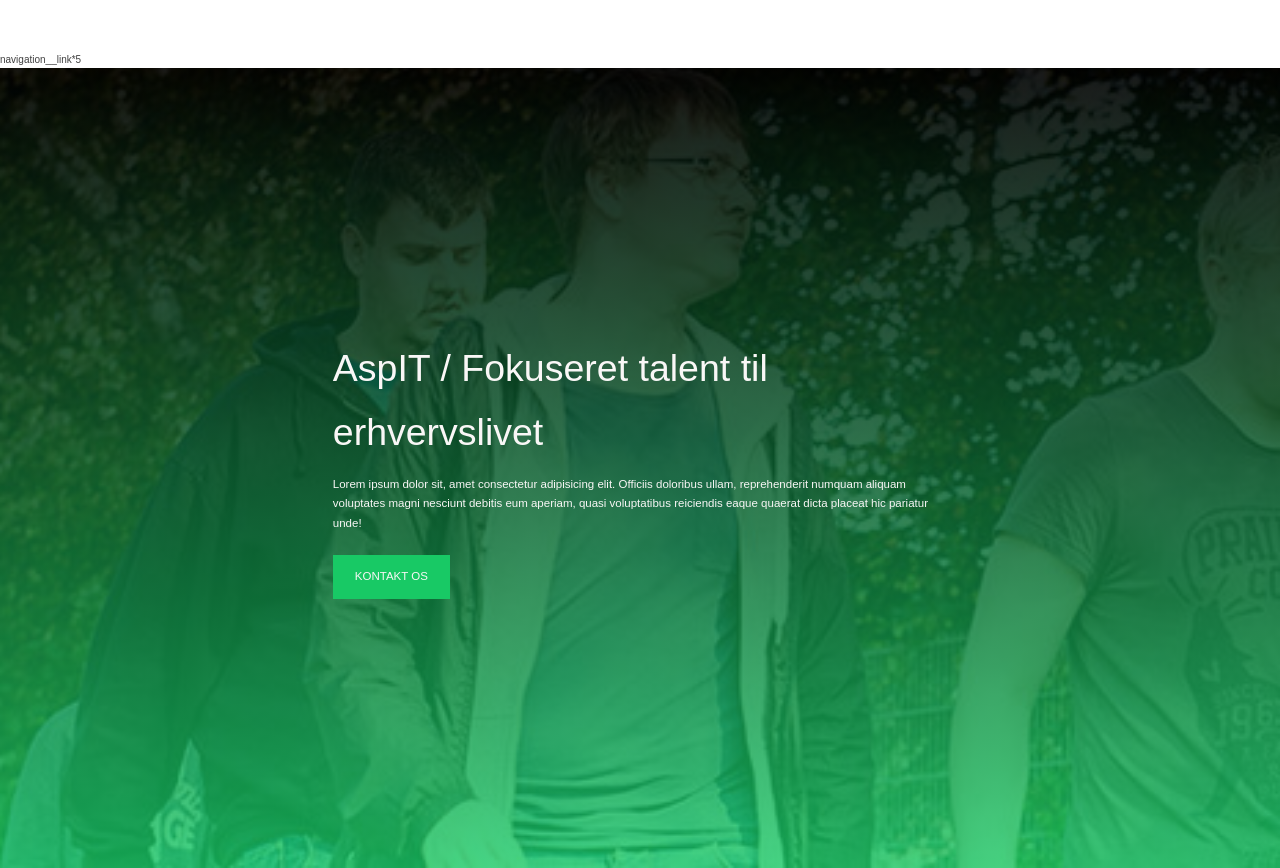
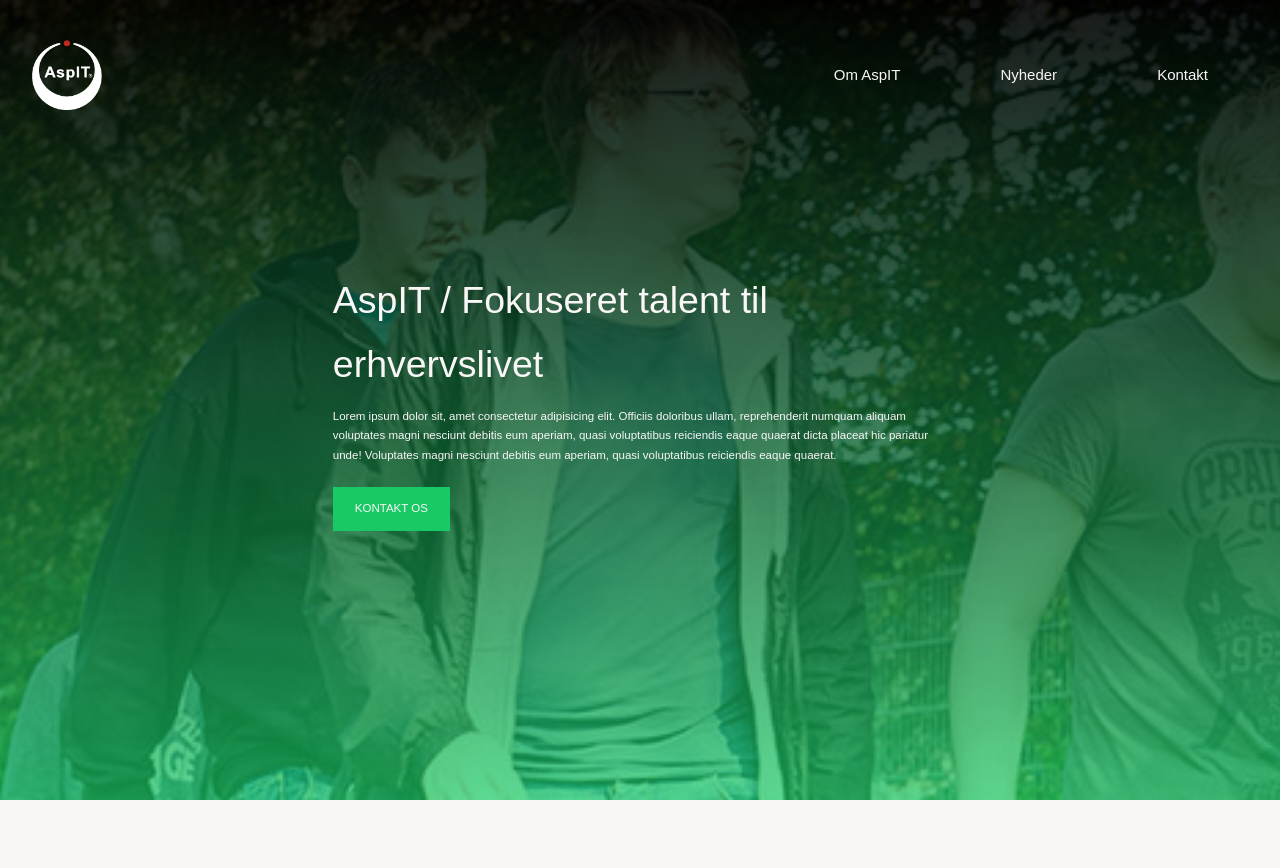
Before and after one commit to mikk151g/v2-proeveeksamen, a website: page index.html in a window 1280 px wide. Drawn offline with nearby package versions, Linux system fonts and the light colour scheme; files that its build step writes are made by us from their sources.

Commit message:
Finished the header + navigation

```diff
--- a/index.html
+++ b/index.html
@@ -11,28 +11,32 @@
   <title>AspIT | Fokuseret talent til erhvervslivet</title>
 </head>
 <body>
+  <header class="header">
 
     <div class="fixed-scroll">
+        <img src="../img/logo.png" alt="AspIT logo" class="header__logo">
         <!--NAVIGATION-->
         <nav class="navigation">
             <ul class="navigation__list">
-          <li class="navigation__list-item"><a href="#" class="navigation__link"></a></li>
-          <li class="navigation__list-item"><a href="#" class="navigation__link"></a></li>
-          <li class="navigation__list-item"><a href="#" class="navigation__link"></a></li>
+              <li class="navigation__list-item"><a href="#" class="navigation__link">Om AspIT</a></li>
+              <li class="navigation__list-item"><a href="#" class="navigation__link">Nyheder</a></li>
+              <li class="navigation__list-item"><a href="#" class="navigation__link">Kontakt</a></li>
             </ul>
+
+          </nav>
       </div>
 
-  </nav>navigation__link*5
-  <header class="primary-header">
     <div class="header__textbox">
-        <h1 class="primary-heading header__text">
+        <h1 class="header__heading header__text">
           AspIT / Fokuseret talent til erhvervslivet
         </h1>
         <p class="header__text">
-          Lorem ipsum dolor sit, amet consectetur adipisicing elit. Officiis doloribus ullam, reprehenderit numquam aliquam voluptates magni nesciunt debitis eum aperiam, quasi voluptatibus reiciendis eaque quaerat dicta placeat hic pariatur unde!
+          Lorem ipsum dolor sit, amet consectetur adipisicing elit. Officiis doloribus ullam, reprehenderit numquam aliquam voluptates magni nesciunt debitis eum aperiam, quasi voluptatibus reiciendis eaque quaerat dicta placeat hic pariatur unde! Voluptates magni nesciunt debitis eum aperiam, quasi voluptatibus reiciendis eaque quaerat.
         </p>
         <a href="#" class="button">Kontakt os</a>
     </div>
   </header>
+
+
 </body>
 </html>
--- a/scss/base/_base.scss
+++ b/scss/base/_base.scss
@@ -10,3 +10,7 @@
   // Defines what 1rem is
   font-size: 62.5%;
 }
+
+body {
+  background-color: $color-background;
+}
--- a/scss/base/_typography.scss
+++ b/scss/base/_typography.scss
@@ -8,3 +8,9 @@
   margin-bottom: 2.2rem;
   font-size: 1.15rem;
 }
+
+.primary-heading {
+  text-align: center;
+  font-size: 3rem;
+  font-weight: 100;
+}
--- a/scss/layout/_header.scss
+++ b/scss/layout/_header.scss
@@ -1,21 +1,22 @@
-.primary-header {
+.header {
   height: 100vh;
   background-image: linear-gradient(to bottom,
   rgba($color-black, .9),
-  rgba($color-primary-light, .8)),
+  rgba($color-primary-light, .7)),
   url(../img/hero.jpg);
   background-size: cover;
   background-position: top;
   display: flex;
   justify-content: center;
   align-items: center;
+  margin-bottom: 5rem;
 }
 
 .header__textbox {
   width: 48vw;
 }
 
-.primary-heading {
+.header__heading {
   font-size: 3.75rem;
   margin-bottom: 1rem;
   font-weight: 100;
--- /dev/null
+++ b/scss/layout/_navigation.scss
@@ -0,0 +1,32 @@
+.fixed-scroll {
+  position: fixed;
+  top: 4rem;
+  display: flex;
+  justify-content: space-between;
+  width: 95vw;
+}
+
+.navigation {
+  margin-top: 2.2rem;
+  margin-right: 4rem;
+
+  &__list {
+    list-style-type: none;
+    display: flex;
+    justify-content: space-between;
+  }
+
+  &__link,
+  &__link:link,
+  &__link:visited {
+    text-decoration: none;
+    color: $color-text-light;
+    font-size: 1.5rem;
+    margin-left: 10rem;
+  }
+}
+
+.header__logo {
+  width: 7rem;
+  height: 7rem;
+}
--- a/scss/main.scss
+++ b/scss/main.scss
@@ -6,3 +6,4 @@
 @import "components/button";
 
 @import "layout/header";
+@import "layout/navigation";
```
Lines whose indentation alone changed are shown as unchanged.
